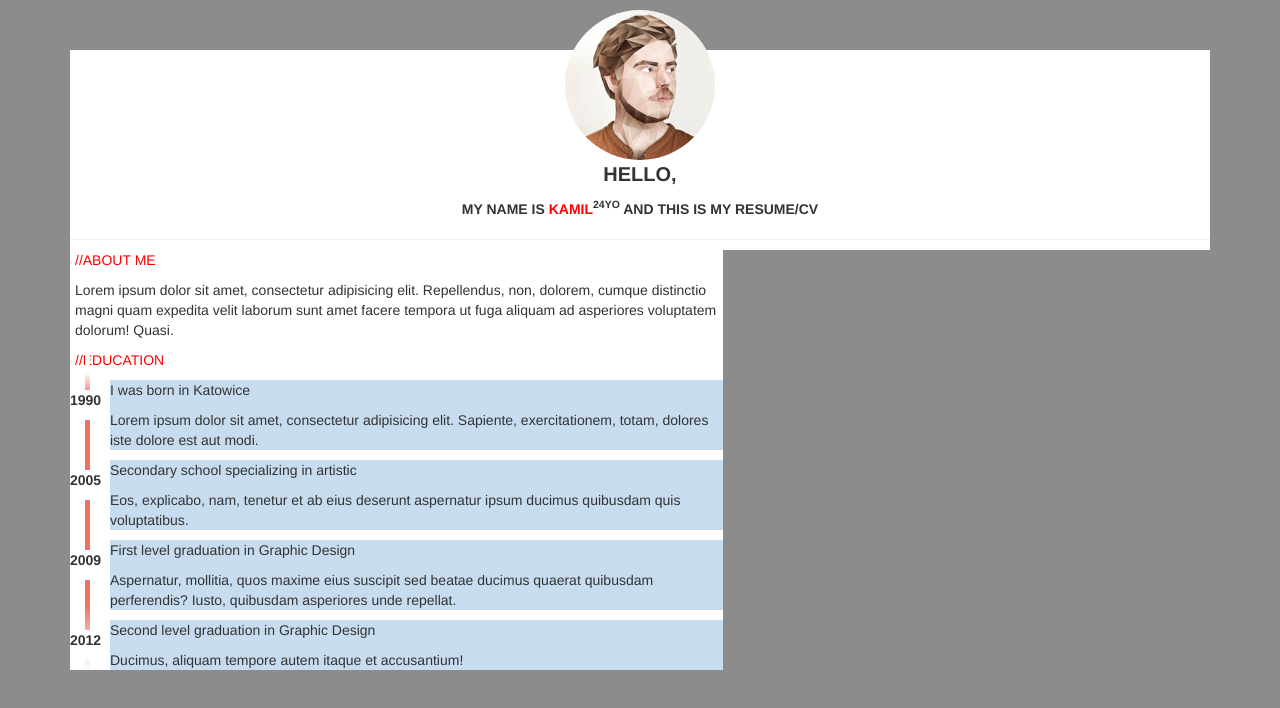
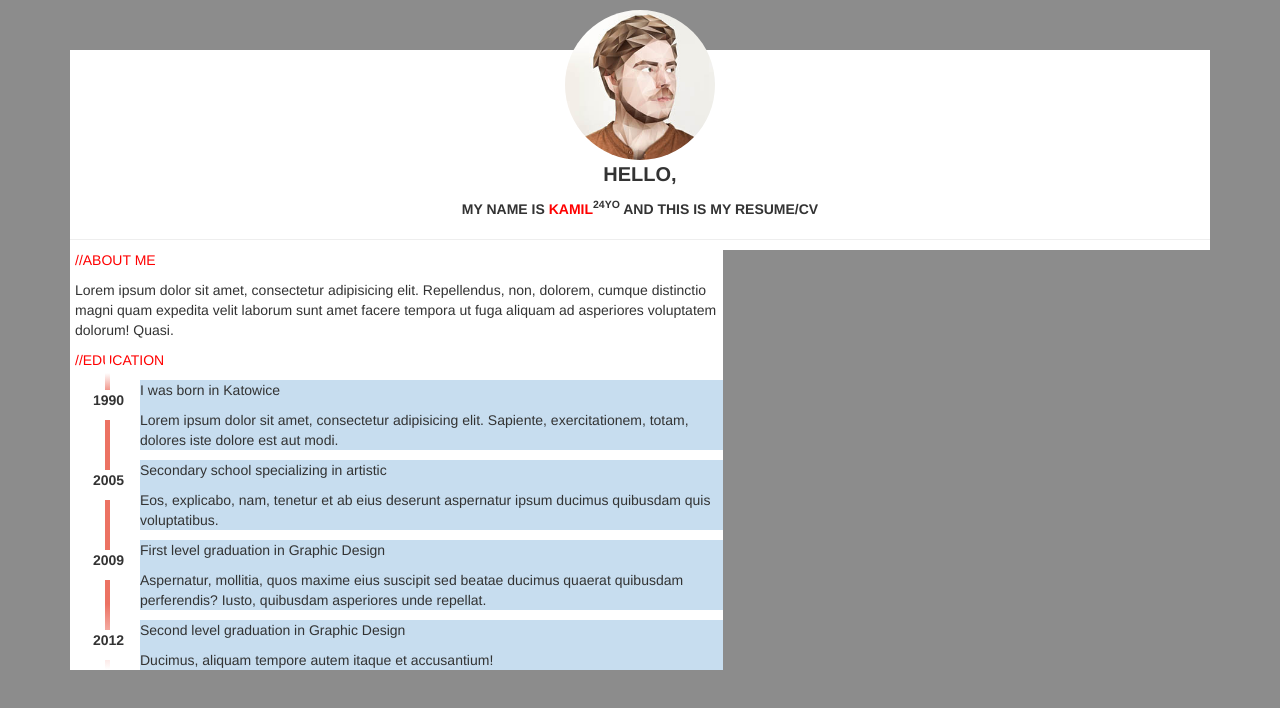
Before and after one commit to qiuyunfen/html_practice, a website: page resume.html in a window 1280 px wide. Drawn offline with Linux system fonts and the light colour scheme.

Commit message:
modifined year line margin

```diff
--- a/resume.html
+++ b/resume.html
@@ -49,6 +49,7 @@
         }
         .education ul {
             list-style: none;
+            margin-left: 30px;
         }
         #education-label{
             padding-top: 10px;
@@ -59,7 +60,7 @@
             width: 5px;
             height: 100%;
             position: absolute;
-            left: 15px;
+            left: 35px;
             top: 0;
             content: '';
             display: block;
@@ -72,7 +73,7 @@
         .year {
             position: absolute;
             top: 10px;
-            left: -40px;
+            left: -47px;
             width: 40px;
             height: 30px;
             background-color: #ffffff;
```
